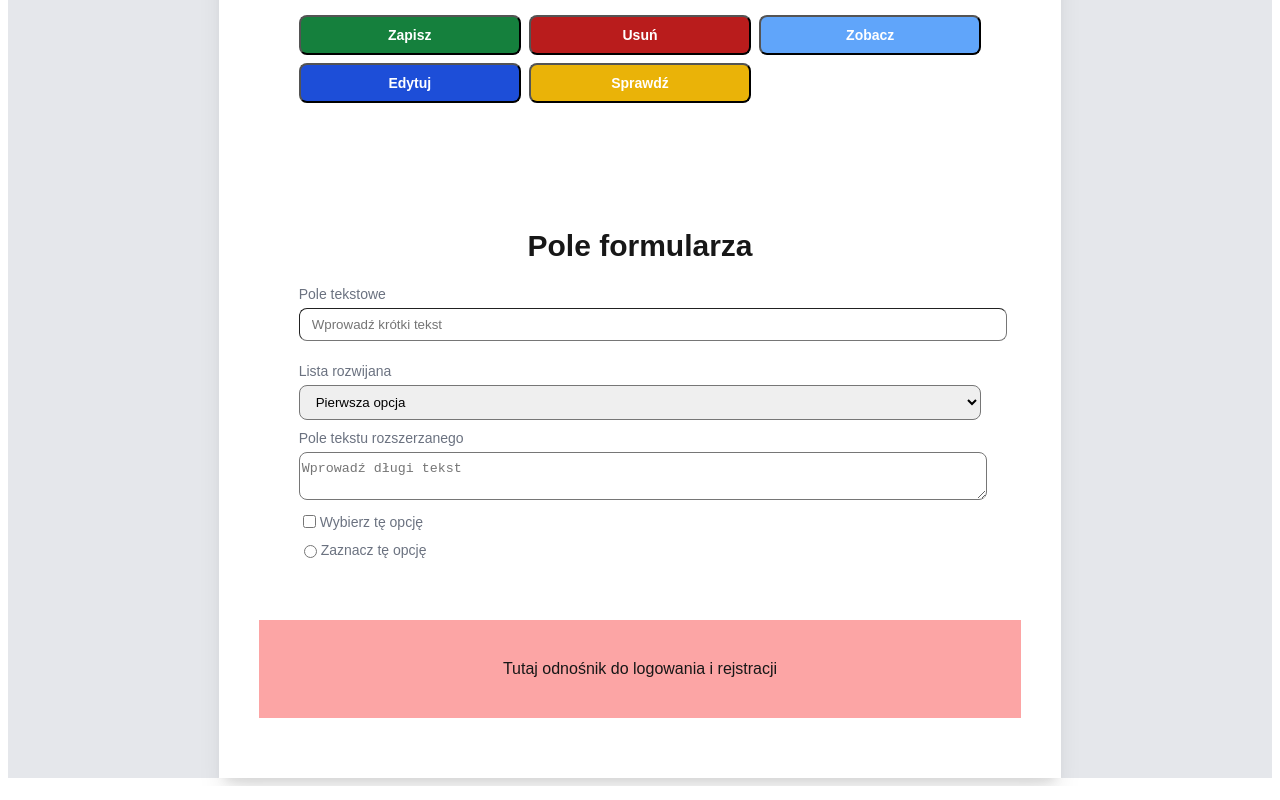
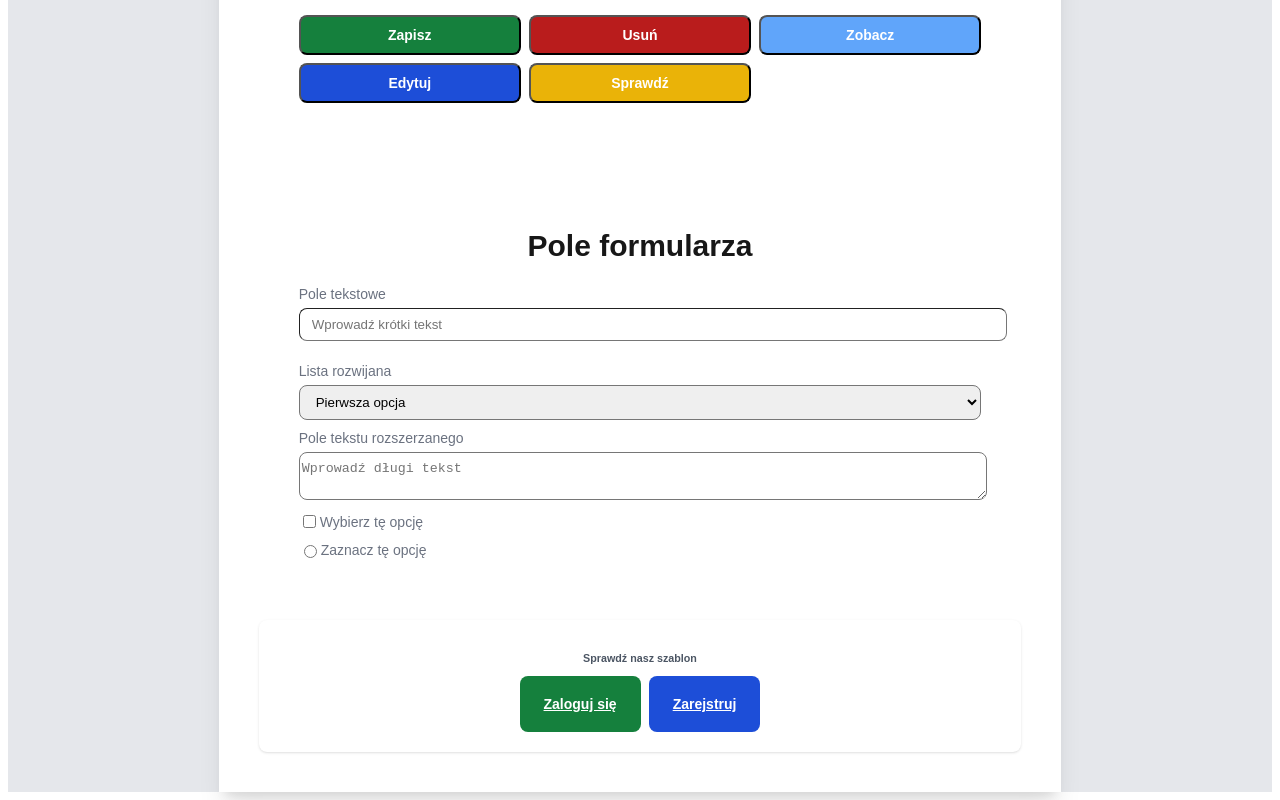
Before and after one commit to MarcinJar/admin-pamel, a Next.js app: page / in a window 1280 px wide. Shown: the part 449-1249 px from the top of the page. Built offline with nearby package versions, Linux system fonts and the light colour scheme.

Commit message:
Add Card component an dexamle of use on index.js

```diff
--- /dev/null
+++ b/components/card/Card.js
@@ -0,0 +1,8 @@
+export default function Card({title = '', className = '', children, ...props}) {
+  return (
+    <div className={`bg-white block shadow rounded-lg p-5 ${className}`} {...props}>
+      {title ? <h6 className="font semibold my-3 text-gray-600">{title}</h6> : ''}
+      {children}
+    </div>
+  )
+}
--- a/pages/index.js
+++ b/pages/index.js
@@ -4,11 +4,13 @@ import ButtonInfo from "@/components/button/ButtonInfo";
 import ButtonPrimary from "@/components/button/ButtonPrimary";
 import ButtonSuccess from "@/components/button/ButtonSuccess";
 import ButtonWarning from "@/components/button/ButtonWarning";
+import Card from "@/components/card/Card";
 import Checkbox from "@/components/form/Checkbox";
 import Input from "@/components/form/Input";
 import Radio from "@/components/form/Radio";
 import Select from "@/components/form/Select";
 import Textarea from "@/components/form/Textarea";
+import Link from "next/link";
 
 export default function Home() {
   return (
@@ -57,9 +59,16 @@ export default function Home() {
                 </div>
               </div>
             </div>
-            <div className="p-10 my-5 bg-red-300">
-              Tutaj odnośnik do logowania i rejstracji
-            </div>
+            <Card title="Sprawdź nasz szablon" className="text-x">
+              <div className="flex justify-center space-x-2">
+                <Link href="/auth/login" className="btn btn-success">
+                  Zaloguj się
+                </Link>
+                <Link href="/auth/register" className="btn btn-primary">
+                  Zarejstruj
+                </Link>
+              </div>
+            </Card>
           </div>
       </div>
     </div>
```
